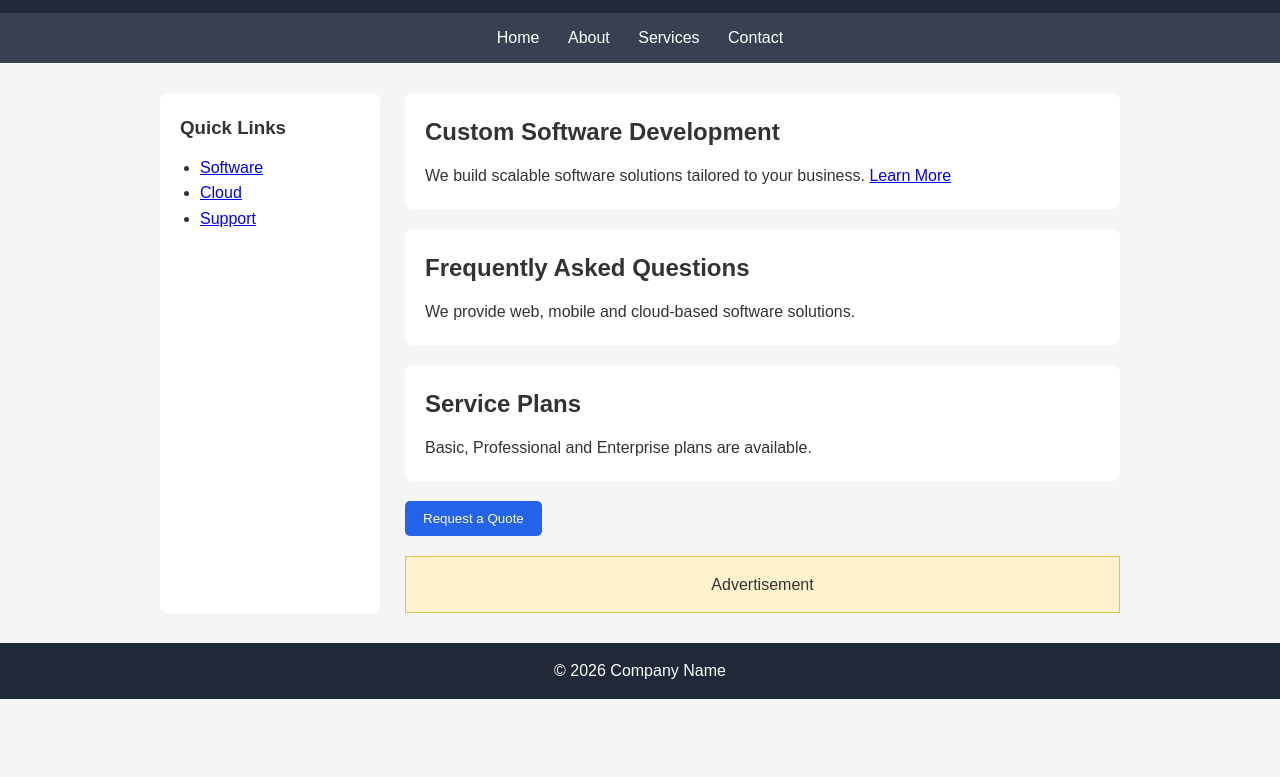
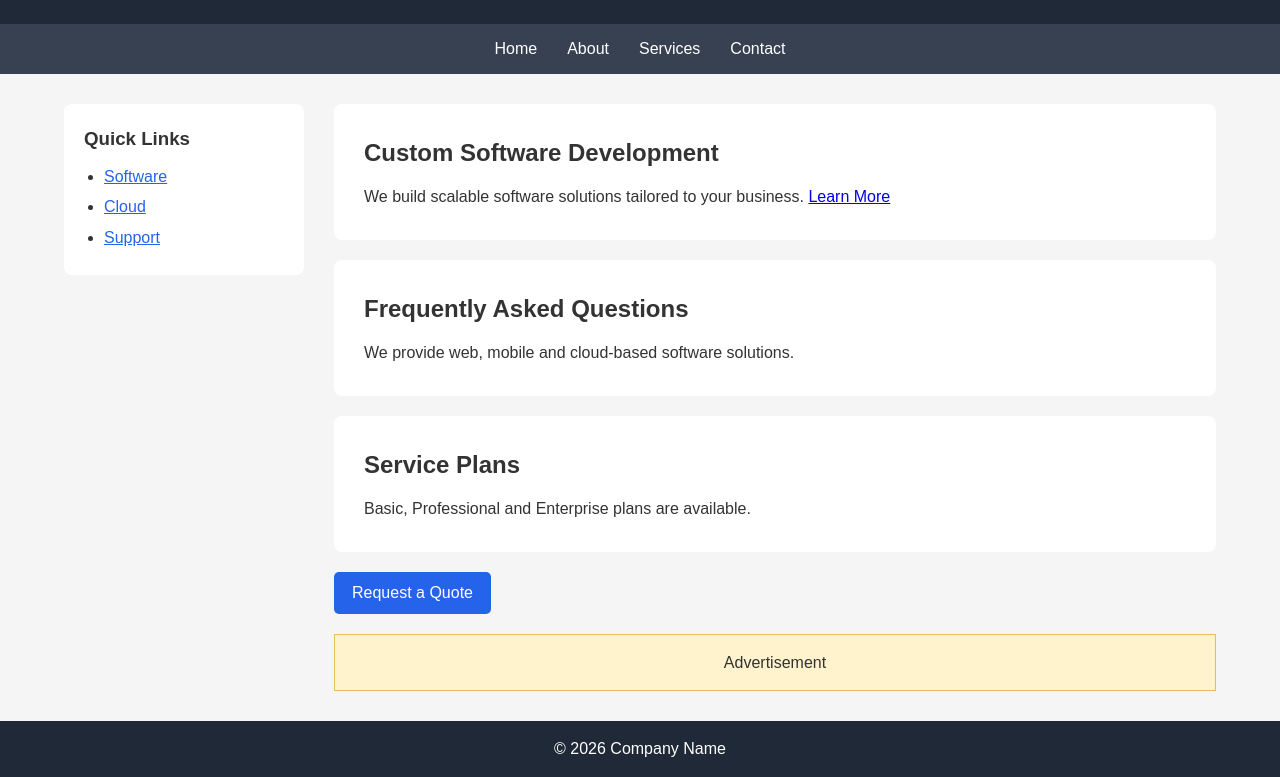
Before and after one commit to yasin-vonnue/Phase1-Week2, a plain HTML site: page Day4/Task8/services.html in a window 1280 px wide. Shown: the part 100-877 px from the top of the page. Before the commit the page ends 800 px from the top, so only its background shows below. Drawn offline with Linux system fonts and the light colour scheme.

Commit message:
feat: Added responsiveness(mobile,tablet,laptop)

```diff
--- a/Day4/Task8/styles.css
+++ b/Day4/Task8/styles.css
@@ -2,6 +2,10 @@
   margin: 0;
   padding: 0;
   box-sizing: border-box;
+}
+
+html {
+  scroll-behavior: smooth;
 }
 
 body {
@@ -15,19 +19,27 @@ body {
   background: #1f2937;
   color: white;
   text-align: center;
-  padding: 25px;
+  padding: 25px 20px;
+}
+
+.header h1 {
+  margin: 0;
+  font-size: 2rem;
 }
 
 .navbar {
   background: #374151;
-  padding: 12px;
-  text-align: center;
+  padding: 12px 20px;
+  display: flex;
+  justify-content: center;
+  align-items: center;
+  gap: 24px;
+  text-align: wrap;
 }
 
 .navbar a {
   color: white;
   text-decoration: none;
-  margin: 0 12px;
 }
 
 .navbar a:hover {
@@ -36,26 +48,43 @@ body {
 
 .container {
   display: flex;
+  flex-direction: column;
   gap: 25px;
+
+  width: 100%;
   max-width: 1000px;
-  margin: 30px auto;
-  padding: 0 20px;
+
+  margin: 20px auto;
+  padding: 0 16px;
 }
 
 .sidebar {
-  width: 220px;
+  width: 100%;
   background: white;
   padding: 20px;
   border-radius: 8px;
 }
 
+.sidebar h3 {
+  margin-bottom: 10px;
+}
+
 .sidebar ul {
-  margin-top: 10px;
+  margin: 0;
   padding-left: 20px;
 }
 
+.sidebar li {
+  margin-bottom: 5px;
+}
+
+.sidebar a {
+  color: #2563eb;
+}
+
 .content {
-  flex: 1;
+  width: 100%;
+  min-width: 0;
 }
 
 .service,
@@ -73,13 +102,20 @@ h3 {
   margin-bottom: 12px;
 }
 
+h2 {
+  font-size: 1.5rem;
+}
+
 .btn {
   background: #2563eb;
   color: white;
   border: none;
-  padding: 10px 18px;
+  padding: 12px 18px;
   border-radius: 5px;
   cursor: pointer;
+  font-size: 1rem;
+  width: 100%;
+  max-width: 200px;
 }
 
 .btn:hover {
@@ -101,3 +137,130 @@ h3 {
   padding: 15px;
   margin-top: 30px;
 }
+
+@media (min-width: 576px) {
+  .header h1 {
+    font-size: 2.2rem;
+  }
+
+  .container {
+    padding: 0 24px;
+  }
+
+  .service,
+  .accordion,
+  .tabs {
+    padding: 24px;
+  }
+
+  .btn {
+    width: auto;
+  }
+}
+
+@media (min-width: 768px) {
+  .container {
+    flex-direction: row;
+    align-items: flex-start;
+    gap: 25px;
+
+    margin: 30px auto;
+    padding: 0 24px;
+  }
+
+  .sidebar {
+    flex: 0 0 220px;
+    width: 220px;
+    position: sticky;
+    top: 20px;
+  }
+
+  .content {
+    flex: 1;
+  }
+
+  .btn {
+    width: auto;
+  }
+}
+
+@media (min-width: 1024px) {
+  .container {
+    max-width: 1100px;
+    gap: 30px;
+  }
+
+  .sidebar {
+    flex-basis: 240px;
+    width: 240px;
+  }
+
+  .service,
+  .accordion,
+  .tabs {
+    padding: 25px;
+  }
+}
+
+@media (min-width: 1200px) {
+  .container {
+    max-width: 1200px;
+  }
+
+  .header {
+    padding: 30px;
+  }
+
+  .header h1 {
+    font-size: 2.5rem;
+  }
+
+  .navbar {
+    gap: 30px;
+  }
+
+  .service,
+  .accordion,
+  .tabs {
+    padding: 30px;
+  }
+}
+
+@media (max-width: 400px) {
+  .header {
+    padding: 20px 12px;
+  }
+
+  .header h1 {
+    font-size: 1.6rem;
+  }
+
+  .navbar {
+    gap: 12px;
+    padding: 10px;
+  }
+
+  .navbar a {
+    font-size: 0.9rem;
+  }
+
+  .container {
+    padding: 0 10px;
+    margin: 15px auto;
+  }
+
+  .service,
+  .accordion,
+  .tabs {
+    padding: 15px;
+  }
+
+  h2 {
+    font-size: 1.25rem;
+  }
+
+  .btn {
+    max-width: none;
+    width: 100%;
+  }
+}
```
